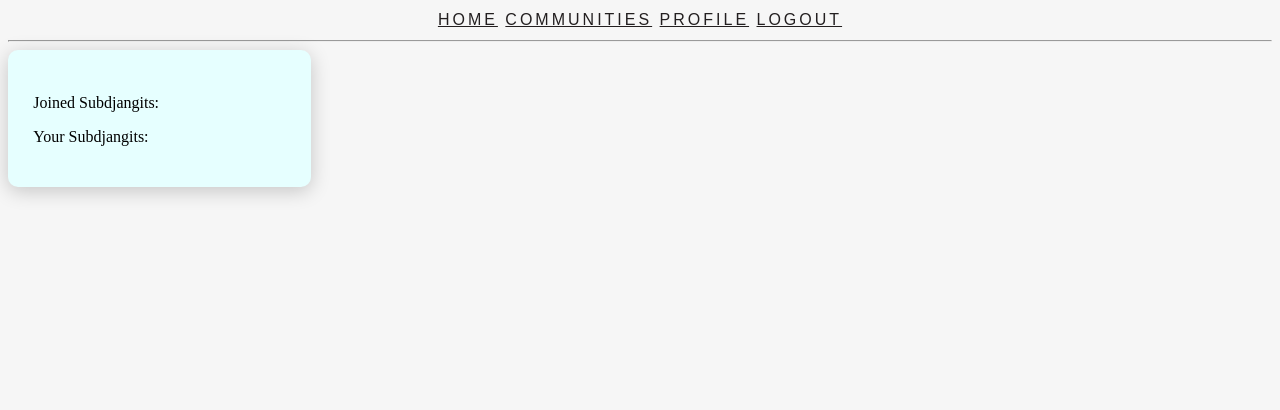
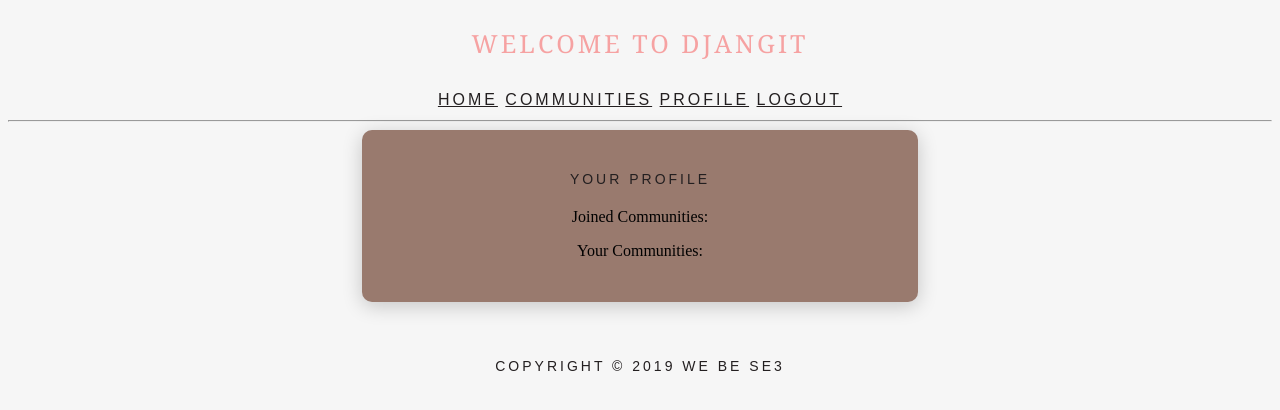
Before and after one commit to mpmckenz/djangit, a Django app: template djangit/templates/homepage.html in a window 1280 px wide. Shown: the top 410 px of the page. Run offline with Django 3.2, Linux system fonts and the light colour scheme; the template is opened without the code that fills it, so the values that code supplies are empty; some libraries are stand-ins or nearby versions.

Commit message:
more styling

```diff
--- a/djangit/templates/homepage.html
+++ b/djangit/templates/homepage.html
@@ -1,3 +1,4 @@
+
 <!DOCTYPE html>
 <html>
   <head>
@@ -5,18 +6,66 @@
       .container {
         background-color: #f6f6f6;
       }
+      .header {
+        text-align: center;
+        color:#f6a2a2;
+        font-family: Georgia, sans-serif;
+        font-style: normal;
+        font-size: 25px;
+        font-weight:400;
+        letter-spacing: 3px;
+        text-transform: uppercase;
+        line-height: 1.5em;
+      }
       .card {
+        text-align: center;
         box-shadow: 0 4px 20px 0 rgba(0, 0, 0, 0.2);
         transition: 0.3s;
         width: 20%;
         border-radius: 10px;
         padding: 2%;
-        background-color: #e6ffff;
+        background-color: #997a6e;
+        display: block;
+        margin-left: auto;
+        margin-right: auto;
+        width: 40%;
+    }
+      .card:hover {
+        box-shadow: 0 8px 30px 0 rgba(229, 157, 185, 0.2);
+  }
+      .profile {
+        text-align: center;
+        font-family:proxima-nova, sans-serif !important;
+        font-style: normal;
+        font-size: 14px;
+        font-weight:400;
+        letter-spacing: 3px;
+        color: #231f20;
+        text-transform: uppercase;
+        line-height: 1.5em;
+      }
+      .footer {
+        text-align: center;
+        font-family:proxima-nova, sans-serif !important;
+        font-style: normal;
+        font-size: 14px;
+        font-weight:400;
+        letter-spacing: 3px;
+        color: #231f20;
+        text-transform: uppercase;
+        line-height: 1.5em;
 
-  }
-      .card:hover {
-        box-shadow: 0 8px 30px 0 rgba(104, 98, 98, 0.2);
-  }
+      }
+      img {
+        border: 1px solid #ddd;
+        border-radius: 50%;
+        /* padding: 5px;
+        width: 150px; */
+}
+
+img:hover {
+  box-shadow: 0 0 2px 1px rgba(0, 140, 186, 0.5);
+}
 
     </style>
     <script>
@@ -26,21 +75,26 @@
       }
     </script>
   </head>
+  <header>
+    <p class="header">Welcome to Djangit</p>
+  </header>
   {% include 'navbar.html' %}
   <body class="container">
 
     <hr />
       <div class="card">
+        <p class="profile">Your Profile</p>
         <h3>
           <b>{{ request.user.username }}</b>
         </h3>
         <p>
-          Joined Subdjangits:{% for community in joined_subdjangits %}
+          Joined Communities:{% for community in joined_subdjangits %}
           {{ community.title }}, {% endfor %}
         </p>
         <p>
-          Your Subdjangits: {% for group in currently_moderatoring %}
-          {{ group }}, {%endfor%}
+          Your Communities: {% for group in currently_moderatoring %}
+          {{ group }}
+          {%endfor%}
         </p>
       </div>
     </div>
@@ -50,4 +104,7 @@
 
     </a>
   </body>
+  <footer class="footer">
+    Copyright &copy; 2019 We Be SE3
+  </footer>
 </html>
--- a/djangit/templates/singleSubdjangit.html
+++ b/djangit/templates/singleSubdjangit.html
@@ -44,7 +44,7 @@
     width: 20%;
     border-radius: 10px;
     padding: 2%;
-    background-color: lightcyan;
+    background-color: #997a6e;
 
   }
   .card:hover {
```
